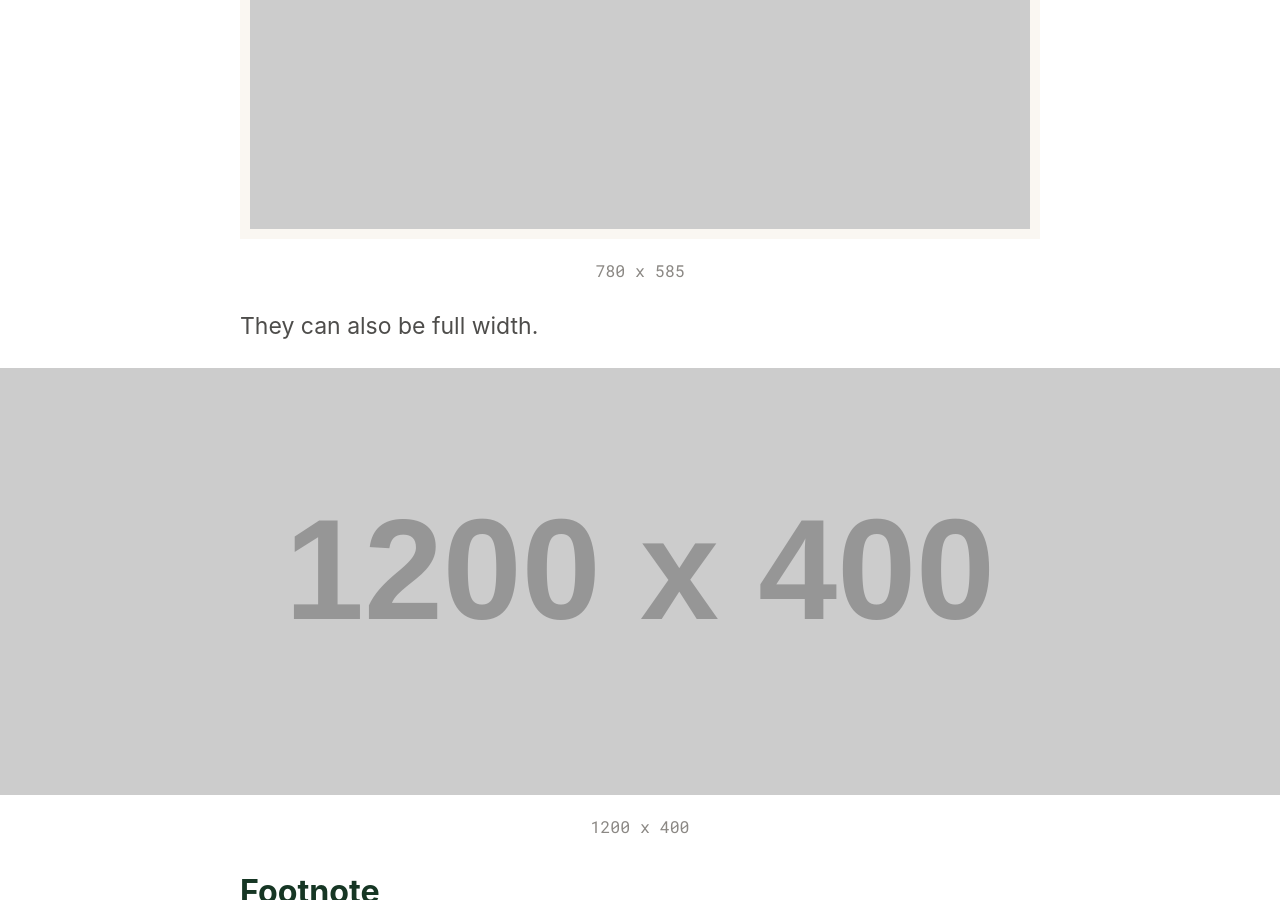
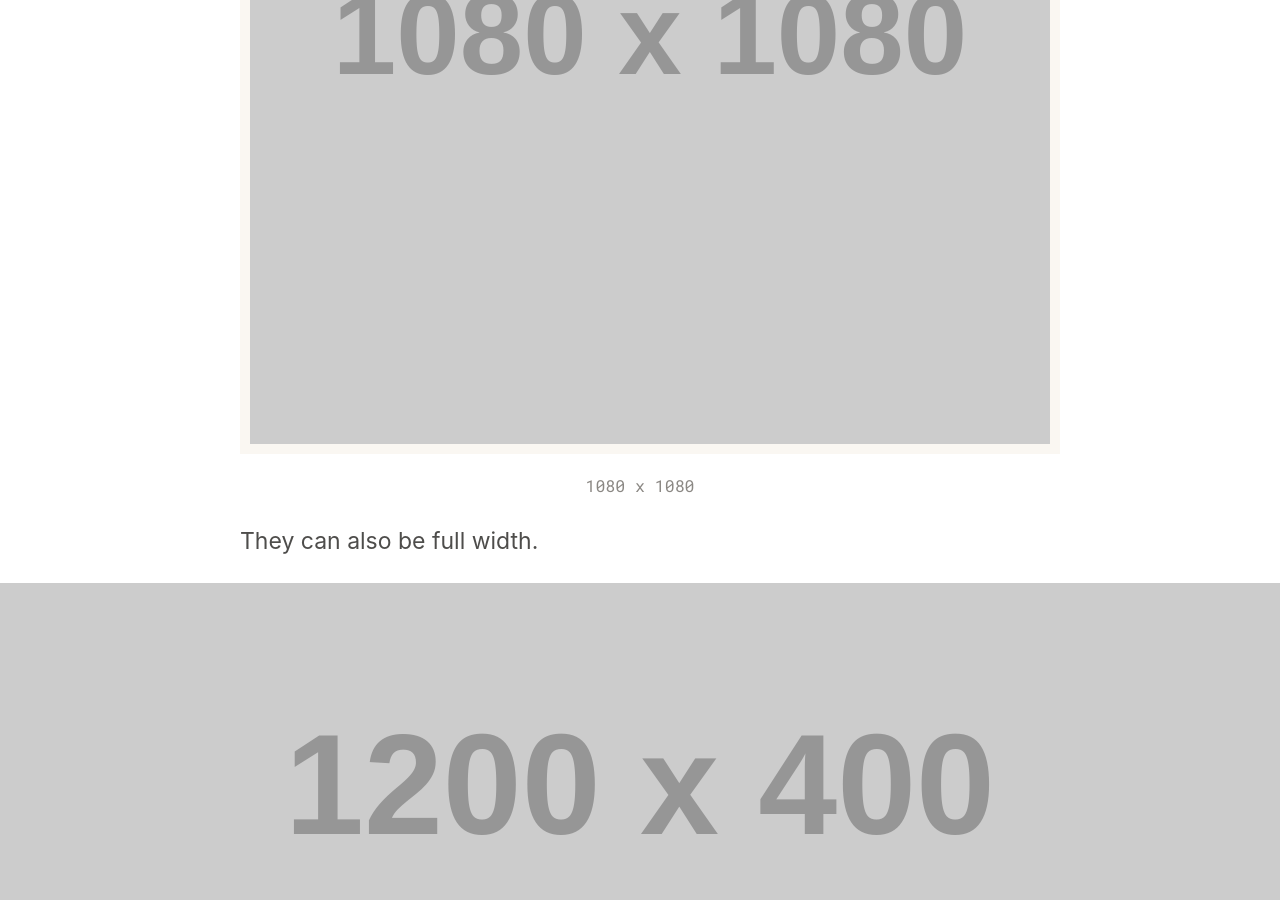
Before and after one commit to ajpwalser/ajpwalser.github.io, a Jekyll site: the page built from _posts/2020-04-17-Styles.md, in a window 1280 px wide and 900 px high, scrolled down 3746 px. Built offline with Jekyll 4.4.1, drawn with Linux system fonts in a browser that asks for light colours; some web fonts are replaced.

Commit message:
Update 2020-04-17-Styles.md

```diff
--- a/_posts/2020-04-17-Styles.md
+++ b/_posts/2020-04-17-Styles.md
@@ -61,8 +61,8 @@ Videos are responsive.
 
 Images are also responsive.
 
-![Placeholder image](https://via.placeholder.com/780x585 "Placeholder image")
-<figcaption>780 x 585</figcaption>
+![Placeholder image](https://via.placeholder.com/1080x1080 "Placeholder image")
+<figcaption>1080 x 1080</figcaption>
 
 They can also be full width.
 
```
